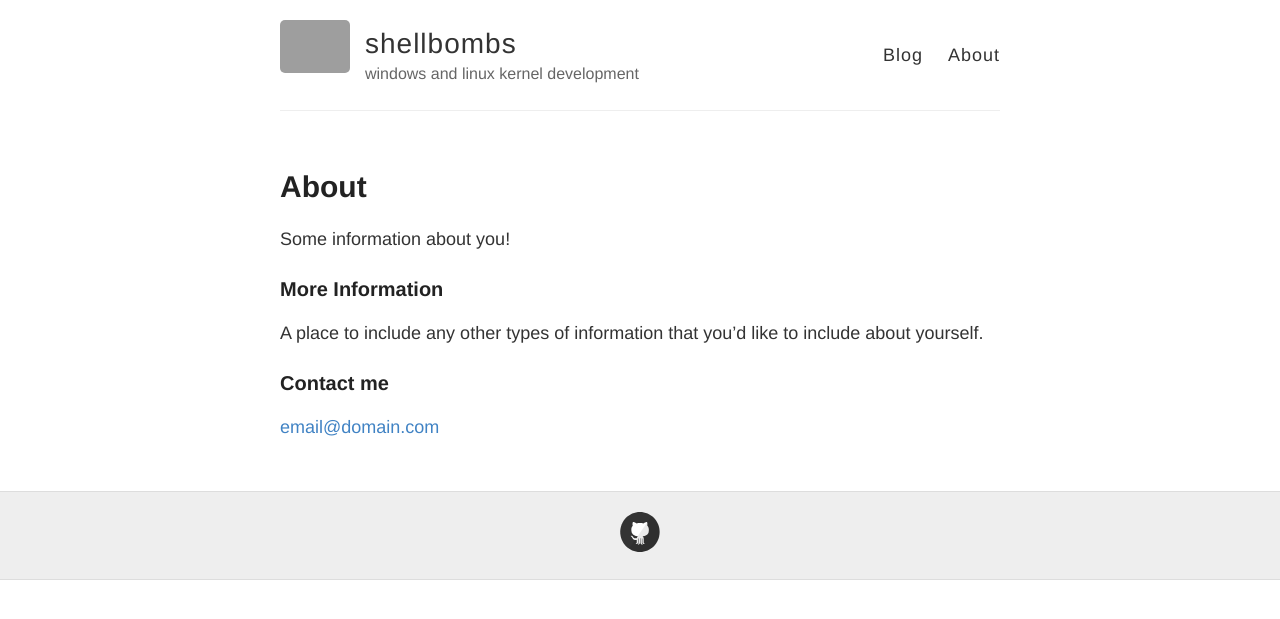
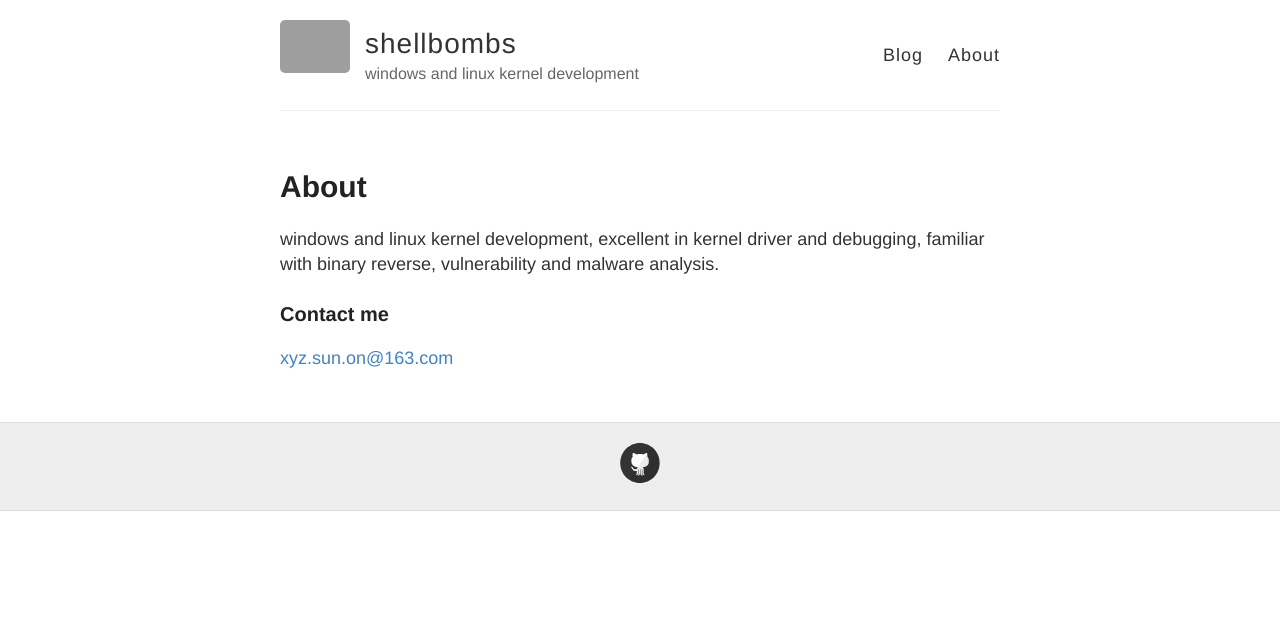
Before and after one commit to shellbombs/shellbombs.github.io, a Jekyll site: the page built from about.md, in a window 1280 px wide. Shown: the top 619 px of the page. Built offline with Jekyll 4.4.1, drawn with Linux system fonts in a browser that asks for light colours; grey boxes are pictures that could not be loaded.

Commit message:
add information about me.

```diff
--- a/about.md
+++ b/about.md
@@ -4,12 +4,8 @@ title: About
 permalink: /about/
 ---
 
-Some information about you!
-
-### More Information
-
-A place to include any other types of information that you'd like to include about yourself.
+windows and linux kernel development, excellent in kernel driver and debugging, familiar with binary reverse, vulnerability and malware analysis.
 
 ### Contact me
 
-[email@domain.com](mailto:email@domain.com)
+[xyz.sun.on@163.com](mailto:email@domain.com)
```
